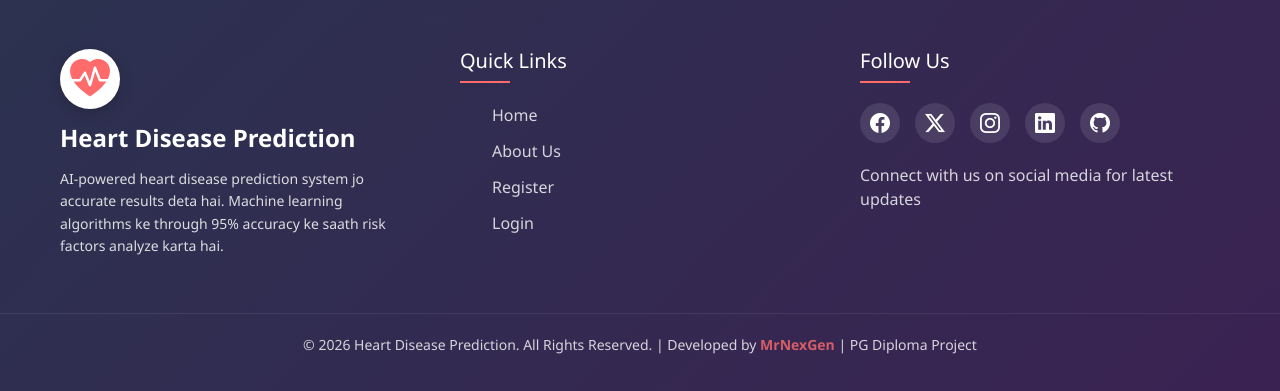
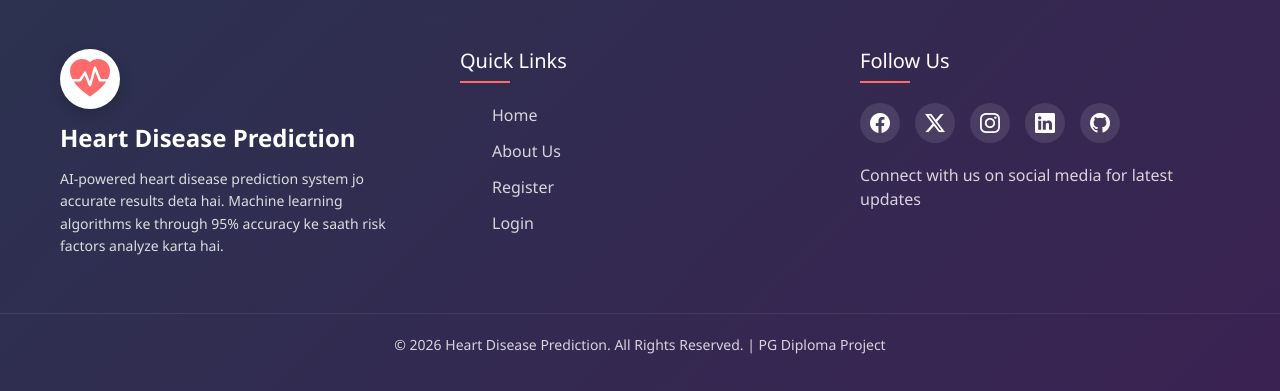
Before and after one commit to KumarPankaj63069/heart-disease-prediction, a Flask app: page / in a window 1280 px wide. Shown: the part 1761-2152 px from the top of the page. Run offline with Flask 3, Linux system fonts and the light colour scheme; parts of the project's set-up code (start-up, migrations or seed data) failed here and were passed over.

Commit message:
update project

```diff
--- a/app.py
+++ b/app.py
@@ -1,3 +1,4 @@
+from werkzeug.security import generate_password_hash, check_password_hash
 from flask import Flask, render_template, request, redirect, session
 import numpy as np
 import pickle
@@ -152,7 +153,7 @@ def predict():
             value = request.form.get(name)
             data[name] = float(value) if value else 0
 
-        # 🔥 FIXED ORDER (MOST IMPORTANT)
+     #datas
         final = np.array([[
             data["age"],
             data["sex"],
--- a/templates/footer.html
+++ b/templates/footer.html
@@ -226,7 +226,7 @@
 
         <!-- Copyright Section -->
         <div class="copyright">
-            <p>© 2026 Heart Disease Prediction. All Rights Reserved. | Developed by <strong>MrNexGen</strong> | PG Diploma Project</p>
+            <p>© 2026 Heart Disease Prediction. All Rights Reserved. | PG Diploma Project</p>
         </div>
     </footer>
 </body>
--- a/templates/register.html
+++ b/templates/register.html
@@ -3,7 +3,7 @@
 <head>
     <meta charset="UTF-8">
     <meta name="viewport" content="width=device-width, initial-scale=1.0">
-    <title>HeartGuard AI - Create Account</title>
+    <title>Heart Disease Prediction - Create Account</title>
 
     <!-- Bootstrap 5 + Icons -->
     <link href="https://cdn.jsdelivr.net/npm/bootstrap@5.3.0/dist/css/bootstrap.min.css" rel="stylesheet">
```
